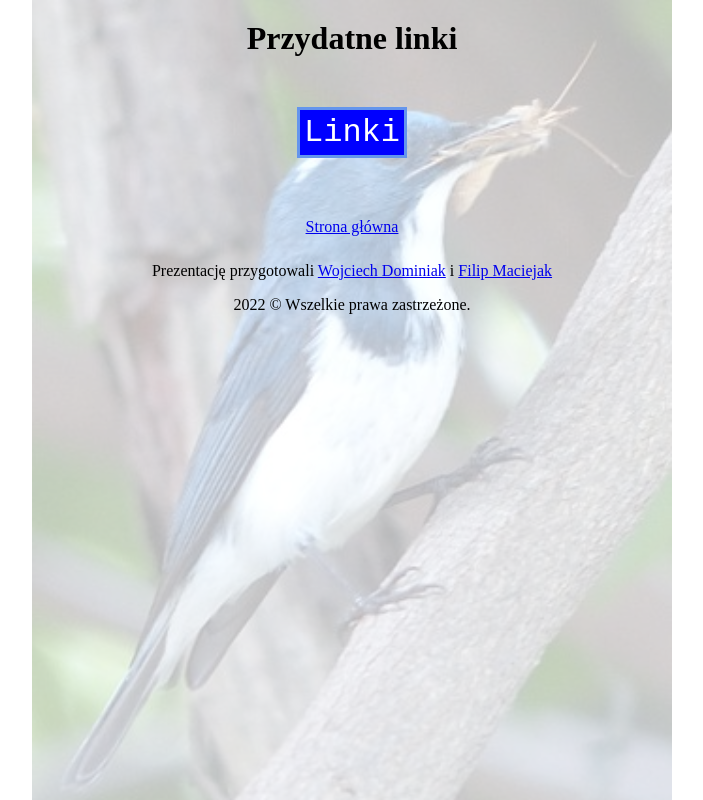
After one commit to filipmaciejak/web-lab, a PHP site: page /links.html in a window 1280 px wide. The commit adds this page. Shown: the whole page, without its empty margins (288-991 px from the left). Run offline with PHP 8.4, Linux system fonts and the light colour scheme.

Commit message:
a lot of stuff

```diff
--- /dev/null
+++ b/List_3/dropdowns.css
@@ -0,0 +1,57 @@
+.nested-dropdowns
+{
+    color: white;
+    background-color: blue;
+    display: flex;
+    list-style-type: none;
+    margin-left: auto;
+    margin-right: auto;
+    margin-top: 50px;
+    margin-bottom: 50px;
+    padding: 0;
+    width: fit-content;
+    font-family: 'Courier New', Courier, monospace;
+    font-size: xx-large;
+}
+
+.nested-dropdowns_item a
+{
+    color: yellow;
+}
+
+.nested-dropdowns li
+{
+    border: solid cornflowerblue;
+    background-color: blue;
+    cursor: pointer;
+    padding: 0.25rem;
+    position: relative;
+}
+
+.nested-dropdowns ul
+{
+    display: none;
+    left: 0;
+    position: absolute;
+    top: 100%;
+    list-style-type: none;
+    margin: 0;
+    padding: 0;
+}
+
+.nested-dropdowns ul ul
+{
+    left: 100%;
+    position: absolute;
+    top: 0;
+}
+
+.nested-dropdowns li:hover
+{
+    background-color: cornflowerblue;
+}
+
+.nested-dropdowns li:hover > ul
+{
+    display: block;
+}
--- a/List_3/index.html
+++ b/List_3/index.html
@@ -27,10 +27,10 @@
 
     <nav>
         <p> <a href="text.html">Tekst</a> </p>
-        <p> <a href="#">Przydatne linki</a> </p>
+        <p> <a href="links.html">Przydatne linki</a> </p>
         <p> <a href="selectors.html">Selektory</a> </p>
         <p> <a href="box-model.html">Box-model</a> </p>
-        <p> <a href="ogolna.html">Tabele</a> </p>
+        <p> <a href="tables.html">Tabele</a> </p>
         <p> <a href="personal_form.html">Formularz</a> </p>
     </nav>
 
--- /dev/null
+++ b/List_3/links.css
@@ -0,0 +1,46 @@
+body
+{
+    width: fit-content;
+    margin: auto;
+    background-image: url("res/img.jfif");
+    background-position-x: center;
+    background-size: 50%;
+    background-repeat: no-repeat;
+}
+
+@media only screen and (max-width: 800px)
+{
+    body
+    {
+        background-size: 10%;
+        background-position-x: left;
+        background-position-y: top;
+        background-repeat: repeat;
+    }
+}
+
+#main
+{
+    padding: 0;
+    margin: 0;
+    top: 0;
+    left: 0;
+    width: 100%;
+    height: 100%;
+    position: fixed;
+    background-color: rgba(255, 255, 255, 0.7);
+}
+
+h1
+{
+    width: fit-content;
+    margin: auto;
+    margin-top: 20px;
+}
+
+footer
+{
+    text-align: center;
+}
+
+.link { text-align: center; padding: 10px;}
--- /dev/null
+++ b/List_3/links.html
@@ -0,0 +1,173 @@
+<!DOCTYPE html>
+<html lang="pl">
+<head>
+    <meta charset="UTF-8">
+    <meta http-equiv="X-UA-Compatible" content="IE=edge">
+    <meta name="viewport" content="width=device-width, initial-scale=1.0">
+    <meta name="keywords" content="css, programowanie, demonstracja, możliwości, css3">
+    <meta name="description" content="Demonstracja możliwości CSS3">
+    <title>Linki</title>
+    <link rel="stylesheet" href="links.css">
+    <link rel="stylesheet" href="dropdowns.css">
+</head>
+<body>
+<div id="main">
+    <h1 id="start">Przydatne linki</h1>
+    <ul class="nested-dropdowns">
+        <li>
+            <div class="nested-dropdowns_item">Linki</div>
+            <ul>
+                <li>
+                    <div class="nested-dropdowns_item">Ssaki</div>
+                    <ul>
+                        <li>
+                            <div class="nested-dropdowns_item">Duże ssaki</div>
+                            <ul>
+                                <li>
+                                    <div class="nested-dropdowns_item"><a href="https://pl.wikipedia.org/wiki/Słoń_afrykański">Słoń</a></div>
+                                </li>
+                                <li>
+                                    <div class="nested-dropdowns_item"><a href="https://pl.wikipedia.org/wiki/Żyrafa">Żyrafa</a></div>
+                                </li>
+                                <li>
+                                    <div class="nested-dropdowns_item"><a href="https://pl.wikipedia.org/wiki/Nosorożcowate">Nosorożec</a></div>
+                                </li>
+                            </ul>
+                        </li>
+                        <li>
+                            <div class="nested-dropdowns_item">Średnie ssaki</div>
+                            <ul>
+                                <li>
+                                    <div class="nested-dropdowns_item"><a href="https://pl.wikipedia.org/wiki/Pies_domowy">Pies</a></div>
+                                </li>
+                                <li>
+                                    <div class="nested-dropdowns_item"><a href="https://pl.wikipedia.org/wiki/Koń_domowy">Koń</a></div>
+                                </li>
+                                <li>
+                                    <div class="nested-dropdowns_item"><a href="https://pl.wikipedia.org/wiki/Wielbłąd">Wielbłąd</a></div>
+                                </li>
+                            </ul>
+                        </li>
+                        <li>
+                            <div class="nested-dropdowns_item">Małe ssaki</div>
+                            <ul>
+                                <li>
+                                    <div class="nested-dropdowns_item">Mysz</div>
+                                </li>
+                                <li>
+                                    <div class="nested-dropdowns_item">Mała małpa</div>
+                                </li>
+                                <li>
+                                    <div class="nested-dropdowns_item">Wiewiórka</div>
+                                </li>
+                            </ul>
+                        </li>
+                    </ul>
+                </li>
+                <li>
+                    <div class="nested-dropdowns_item">Płazy</div>
+                    <ul>
+                        <li>
+                            <div class="nested-dropdowns_item">Duże płazy</div>
+                            <ul>
+                                <li>
+                                    <div class="nested-dropdowns_item">Duża salamandra</div>
+                                </li>
+                                <li>
+                                    <div class="nested-dropdowns_item">Duża ropucha</div>
+                                </li>
+                                <li>
+                                    <div class="nested-dropdowns_item">Duża żaba</div>
+                                </li>
+                            </ul>
+                        </li>
+                        <li>
+                            <div class="nested-dropdowns_item">Średnie płazy</div>
+                            <ul>
+                                <li>
+                                    <div class="nested-dropdowns_item">Średnia salamandra</div>
+                                </li>
+                                <li>
+                                    <div class="nested-dropdowns_item">Średnia ropucha</div>
+                                </li>
+                                <li>
+                                    <div class="nested-dropdowns_item">Średnia żaba</div>
+                                </li>
+                            </ul>
+                        </li>
+                        <li>
+                            <div class="nested-dropdowns_item">Małe płazy</div>
+                            <ul>
+                                <li>
+                                    <div class="nested-dropdowns_item">Mała salamandra</div>
+                                </li>
+                                <li>
+                                    <div class="nested-dropdowns_item">Mała ropucha</div>
+                                </li>
+                                <li>
+                                    <div class="nested-dropdowns_item">Mała żaba</div>
+                                </li>
+                            </ul>
+                        </li>
+                    </ul>
+                </li>
+                <li>
+                    <div class="nested-dropdowns_item">Gady</div>
+                    <ul>
+                        <li>
+                            <div class="nested-dropdowns_item">Duże gady</div>
+                            <ul>
+                                <li>
+                                    <div class="nested-dropdowns_item">Duży wąż</div>
+                                </li>
+                                <li>
+                                    <div class="nested-dropdowns_item">Duży żółw</div>
+                                </li>
+                                <li>
+                                    <div class="nested-dropdowns_item">Krokodyl</div>
+                                </li>
+                            </ul>
+                        </li>
+                        <li>
+                            <div class="nested-dropdowns_item">Średnie gady</div>
+                            <ul>
+                                <li>
+                                    <div class="nested-dropdowns_item">Średni krokodyl</div>
+                                </li>
+                                <li>
+                                    <div class="nested-dropdowns_item">Żółw morski</div>
+                                </li>
+                                <li>
+                                    <div class="nested-dropdowns_item">Żółw lądowy</div>
+                                </li>
+                            </ul>
+                        </li>
+                        <li>
+                            <div class="nested-dropdowns_item">Małe gady</div>
+                            <ul>
+                                <li>
+                                    <div class="nested-dropdowns_item">Padalec</div>
+                                </li>
+                                <li>
+                                    <div class="nested-dropdowns_item">Mały żółw</div>
+                                </li>
+                                <li>
+                                    <div class="nested-dropdowns_item">Jaszczurka</div>
+                                </li>
+                            </ul>
+                        </li>
+                    </ul>
+                </li>
+            </ul>
+        </li>
+    </ul>
+    <div class="link">
+        <a href="index.html">Strona główna</a>
+    </div>
+    <footer>
+        <p> Prezentację przygotowali <a href="mailto:wojciechdominiak80@gmail.com">Wojciech Dominiak</a> i <a href="mailto:fimaciejak@gmail.com">Filip Maciejak</a></p>
+        <p> 2022 &copy; Wszelkie prawa zastrzeżone.</p>
+    </footer>
+</div>
+</body>
+</html>
--- a/List_3/personal_form.css
+++ b/List_3/personal_form.css
@@ -3,6 +3,11 @@ header
     background-color: darkslategrey;
     color: #FF9727;
     text-align: center;
+}
+
+:required
+{
+    background-color: #ffbc75;
 }
 
 form
```
Also changed, not shown: List_3/style.css (+25 -0 lines), List_3/tables.css (added, +70 -0 lines), List_3/tables.html (added, +145 -0 lines), List_3/res/img.jfif (added).
